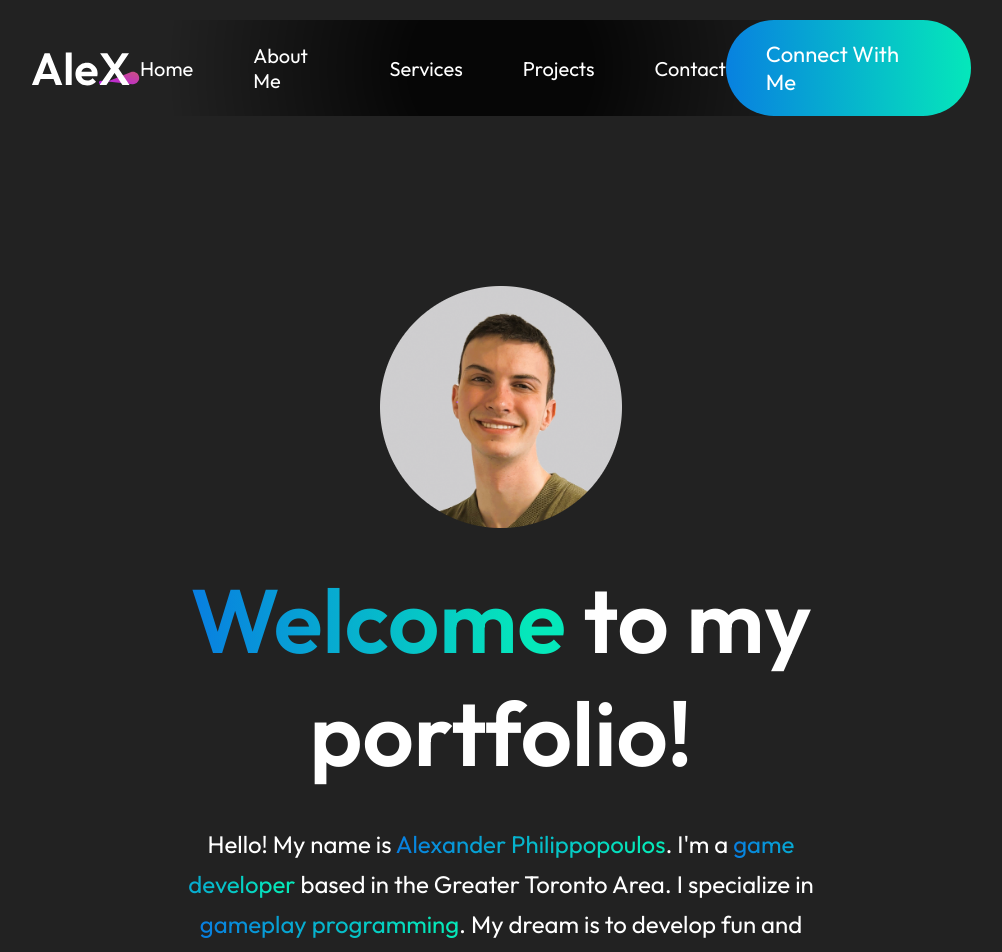
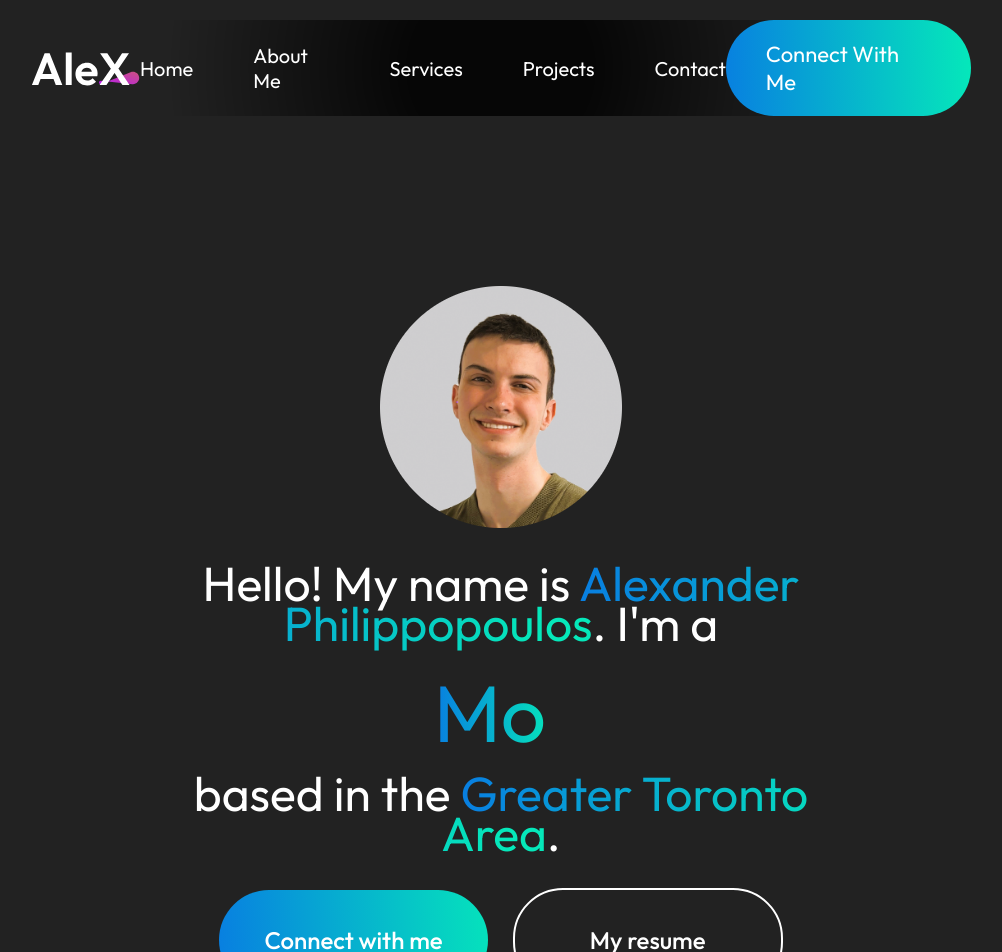
Before and after one commit to aphilippopoulos248/alexander-portfolio, a React (Vite) app: page / in a window 1280 px wide. Shown: the top 952 px of the page, without its empty margins (139-1141 px from the left). Built offline with nearby package versions, Linux system fonts and the light colour scheme.

Commit message:
Added type animation

```diff
--- a/package.json
+++ b/package.json
@@ -12,7 +12,9 @@
   "dependencies": {
     "react": "^19.0.0",
     "react-anchor-link-smooth-scroll": "^1.0.12",
-    "react-dom": "^19.0.0"
+    "react-dom": "^19.0.0",
+    "react-type": "^0.1.0",
+    "react-type-animation": "^3.2.0"
   },
   "devDependencies": {
     "@eslint/js": "^9.21.0",
--- a/src/assets/services_data.js
+++ b/src/assets/services_data.js
@@ -11,8 +11,8 @@ const Services_Data = [
     },
     {
         s_no:"03",
-        s_name:"Mobile App Development",
-        s_desc:"Developing mobile apps with Android Studio"
+        s_name:"Mobile Development",
+        s_desc:"Developing mobile apps with React Native and Android Studio"
     },
 ]
 
--- a/src/components/about/About.scss
+++ b/src/components/about/About.scss
@@ -55,36 +55,7 @@
 .about-skill img{
     width: 30%;
 }
-.about-softwares {
-    display: flex;
-    width: 100%;
-    justify-content: space-around;
-    margin-bottom: calc-rem(80);
-}
-.about-software {
-    display: flex;
-    flex-direction: column;
-    align-items: center;
-    gap: calc-rem(10);
-    transition: 0.5s;
-}
-.about-software h1{
-    font-size: calc-rem(60);
-    font-weight: 700;
-    background: linear-gradient(270deg, #05E8BA 10%, #087EE1 100%);
-    background-clip: text;
-    -webkit-background-clip: text;
-    -webkit-text-fill-color: transparent;
-}
-.about-software p{
-    font-size: calc-rem(18);
-    font-weight: 500;
-}
 .about-skill:hover{
     transform: scale(1.05);
-    transition: 0.3s;
+    transition: 0.4s;
 }
-.about-software:hover{
-    transform: scale(1.12);
-    transition: 0.5s;
-}
--- a/src/components/hero/Hero.jsx
+++ b/src/components/hero/Hero.jsx
@@ -2,15 +2,29 @@ import React from 'react'
 import './Hero.scss'
 import profile_img from '../../assets/AlexProfile.png'
 import VideoComponent from '../video/VideoComponent';
+import { TypeAnimation } from "react-type-animation";
 
 const Hero = () => {
   return (
     <div id='home' className='hero'>
         <img src={profile_img} alt="" />
-        <h1><span>Welcome</span> to my portfolio!</h1>
-        <p>Hello! My name is <span>Alexander Philippopoulos</span>. I'm a <span>game developer</span> based in the Greater Toronto Area.
-        I specialize in <span>gameplay programming</span>.
-        My dream is to develop fun and creative games that will bring joy and inspiration to people around the world.</p>
+        <p>Hello! My name is <span>Alexander Philippopoulos</span>. I'm a <br></br>
+          <div className="type-animation">
+             <TypeAnimation
+              sequence={[
+                "Game Developer",
+                2000,
+                "Web Developer",
+                2000,
+                "Mobile Developer",
+                2000,
+              ]}
+              wrapper="span"
+              speed={50}
+              repeat={Infinity}
+            />
+          </div>
+        <br></br> based in the <span>Greater Toronto Area</span>.</p>
         <div className="hero-action">
             <div className="hero-connect">Connect with me</div>
             <div className="hero-resume">My resume</div>
--- a/src/components/hero/Hero.scss
+++ b/src/components/hero/Hero.scss
@@ -23,10 +23,15 @@
     -webkit-background-clip: text;
     -webkit-text-fill-color: transparent;
 }
+.type-animation{
+    text-align: center;
+    font-size: calc-rem(80);
+    margin-top: calc-rem(50);
+}
 .hero p{
     width: 50%;
     text-align: center;
-    font-size: calc-rem(24);
+    font-size: calc-rem(48);
     line-height: calc-rem(40);
 }
 .hero p span{
```
Also changed, not shown: src/components/about/About.jsx (+0 -16 lines), 1 other file (tests, documents, lock files or other folders).
